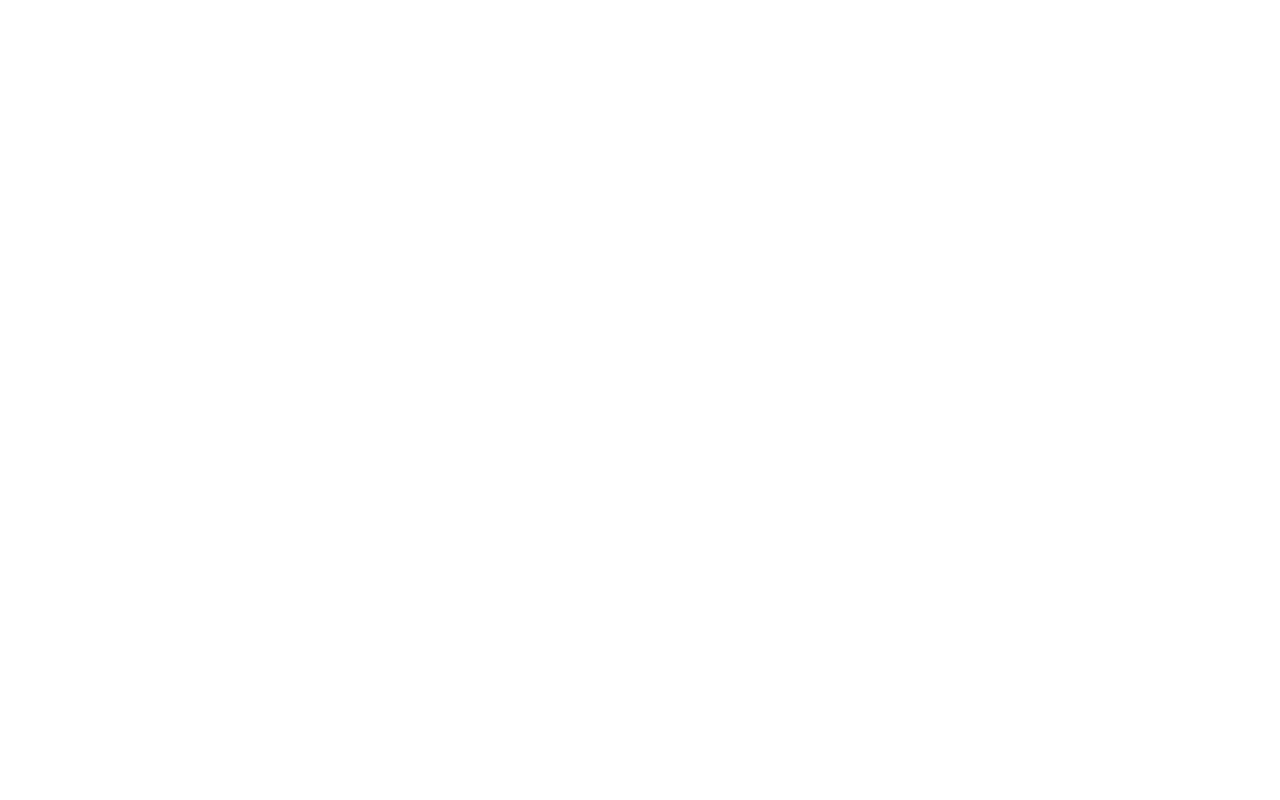
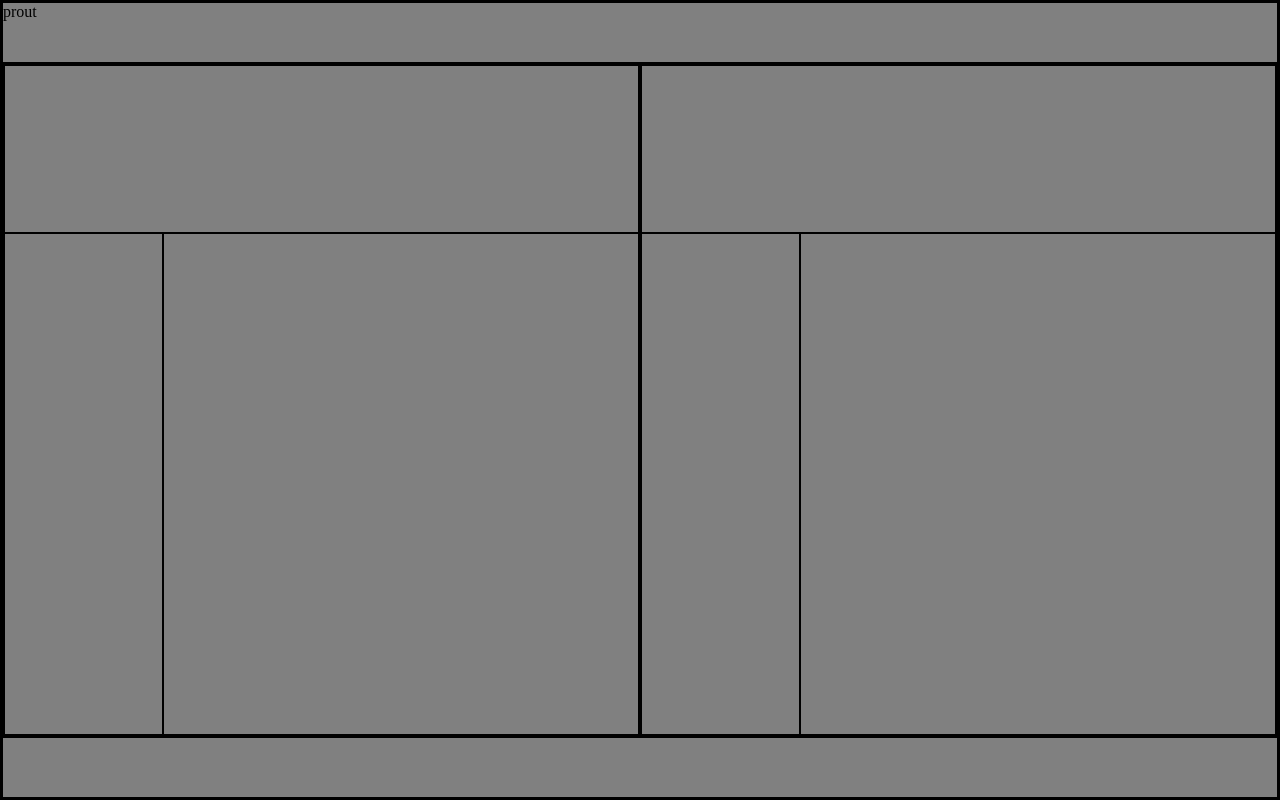
Before and after one commit to MSKTArcanine/TOP-BattleShip, a website built with webpack: page src/index.html in a window 1280 px wide. Built offline with nearby package versions, Linux system fonts and the light colour scheme.

Commit message:
Audit fix fresh install + HTML/CSS Skeleton + jest ES6 + mock folder/css mocked

```diff
--- /dev/null
+++ b/babel.config.js
@@ -0,0 +1,3 @@
+module.exports = {
+    presets: [['@babel/preset-env', {targets: {node: 'current'}}]],
+  };
--- /dev/null
+++ b/jest.config.js
@@ -0,0 +1,5 @@
+module.exports = {
+    moduleNameMapper: {
+      "\\.(css|scss|sass)$": "<rootDir>/src/mocks/styleMock.js"
+    }
+  };
--- a/src/index.html
+++ b/src/index.html
@@ -1,8 +1,23 @@
-<html lang="en">
+<html lang="fr">
   <head>
     <meta charset="UTF-8" />
     <meta name="viewport" content="width=device-width, initial-scale=1.0" />
     <title><%= htmlWebpackPlugin.options.title %></title>
   </head>
-  <body></body>
+  <body>
+    <nav id="sidePanelButtons">prout</nav>
+    <div class="gamePanel">
+      <div class="playerPanel" id="playerOnePanel">
+        <div class="boardButtons"></div>
+        <div class="boardInfos"></div>
+        <div class="gameBoard"></div>
+      </div>
+      <div class="playerPanel" id="playerTwoPanel">
+        <div class="boardButtons"></div>
+        <div class="boardInfos"></div>
+        <div class="gameBoard"></div>
+      </div>
+    </div>
+    <footer></footer>
+  </body>
 </html>
--- a/src/index.js
+++ b/src/index.js
@@ -1 +1,3 @@
 import "./style.css";
+
+export const a = () => true;
--- /dev/null
+++ b/src/mocks/styleMock.js
@@ -0,0 +1 @@
+module.exports = {}
--- a/src/style.css
+++ b/src/style.css
@@ -0,0 +1,64 @@
+html{
+    margin:0;
+    padding:0;
+    box-sizing: border-box;
+}
+*,*::after, *::before{
+    box-sizing: inherit;
+    border:1px solid black;
+}
+
+body{
+    padding:0;
+    margin:0;
+    display:grid;
+    grid-template-columns: repeat(13, 1fr);
+    grid-template-rows: repeat(13, 1fr);
+    background-color: grey;
+}
+
+nav{
+    grid-column: 1/-1;
+    grid-row:1/1;
+}
+
+footer{
+    grid-column:1/-1;
+    grid-row:-1/-2;
+}
+
+.gamePanel{
+    grid-column: 1/-1;
+    grid-row: 2/-2;
+
+    display:flex;
+    flex-flow:row nowrap;
+    justify-content: center;
+    align-items: center;
+}
+
+.playerPanel{
+    flex:1 1 auto;
+    height:100%;
+
+    display:grid;
+    grid-template-columns: repeat(4, 1fr);
+    grid-template-rows: repeat(4, 1fr);
+}
+
+.boardButtons{
+    grid-row: 1/2;
+    grid-column: 1/-1;
+}
+.boardInfos{
+    grid-row: 2/-1;
+    grid-column: 1/2;
+}
+.gameBoard{
+    grid-row: 2/-1;
+    grid-column: 2/-1;
+
+    display:grid;
+    grid-template-columns: repeat(10, 1fr);
+    grid-template-rows: repeat(10, 1fr);
+}
```
Also changed, not shown: package.json (+8 -1 lines), src/index.test.js (added, +3 -0 lines), 1 other file.
